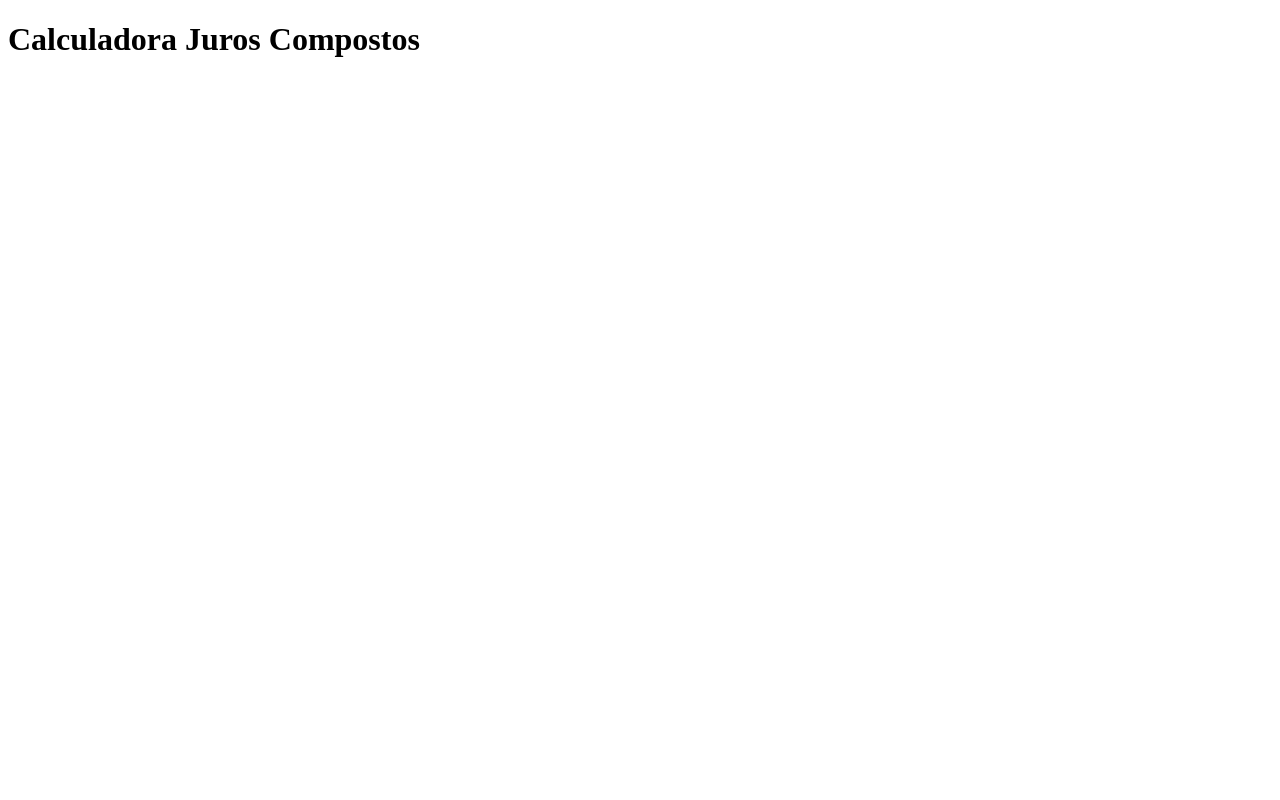
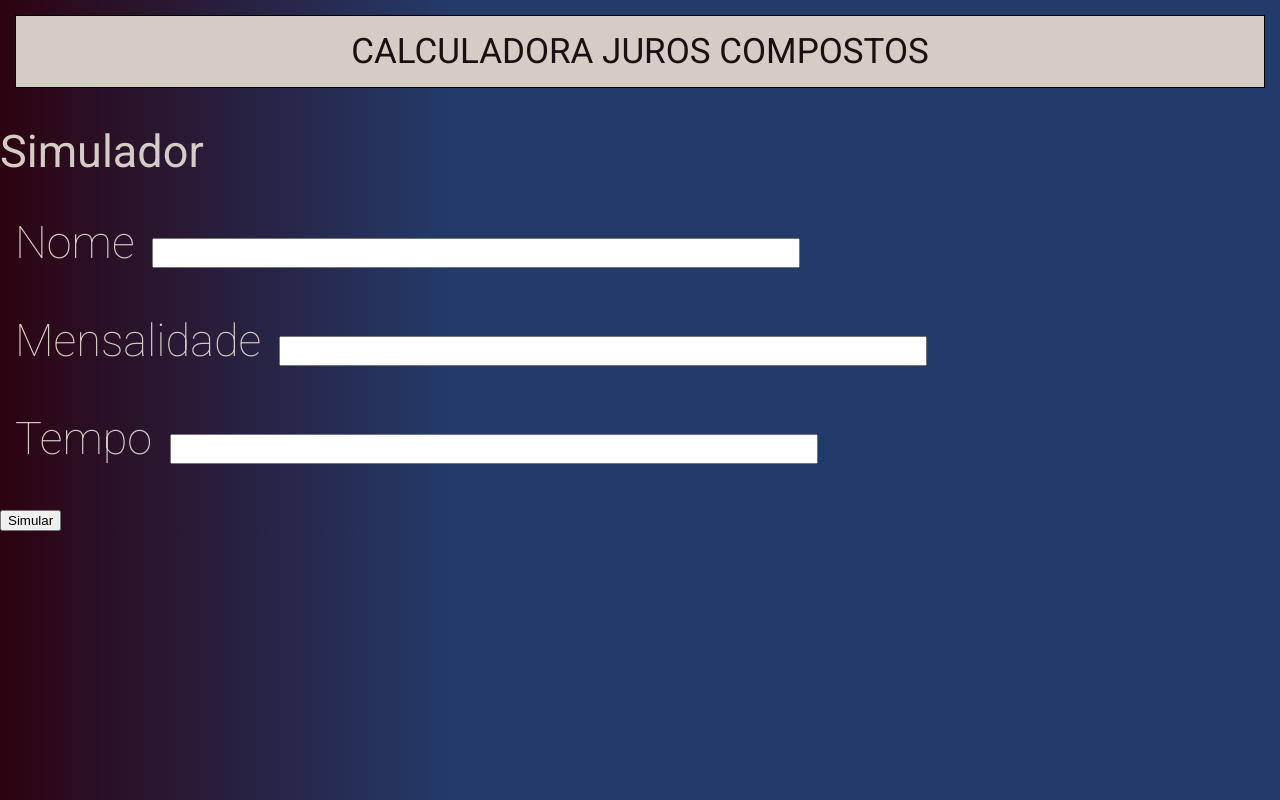
Before and after one commit to walterjrr/JurosCompostos, a plain HTML site: page index.html in a window 1280 px wide. Drawn offline with Linux system fonts and the light colour scheme.

Commit message:
html desenvolvido

```diff
--- a/index.html
+++ b/index.html
@@ -8,7 +8,32 @@
     <link rel="stylesheet" href="style.css">
 </head>
 <body>
-    <h1>Calculadora Juros Compostos</h1>
+    <section class="Register">
+        <header>
+            <h1>CALCULADORA JUROS COMPOSTOS</h1>
+        </header>
+
+        <h2>Simulador</h2>
+
+        <div class="form-register">
+            <form action="">
+                <div class="name">
+                    <label for="">Nome</label>
+                    <input type="text" id="text" name="name">
+                </div>
+                <div>
+                    <label for="">Mensalidade</label>
+                    <input type="text" id="mensalidade">
+                </div>
+                <div>
+                    <label for="">Tempo</label>
+                    <input type="text" id="tempo">
+                </div>
+
+                <button type="submit">Simular</button>
+            </form>
+        </div>
+    </section>
 
     <script src="script.js"></script>
 </body>
--- a/style.css
+++ b/style.css
@@ -0,0 +1,66 @@
+@import url('https://fonts.googleapis.com/css2?family=Roboto:wght@100;400&display=swap');
+
+body{
+    padding: 0;
+    margin: 0;
+    box-sizing: border-box;
+
+    font-family: 'Roboto', sans-serif;
+    background: rgb(44,3,17);
+    background: linear-gradient(90deg, rgba(44,3,17,1) 0%, rgba(36,58,105,1) 35%);
+}
+
+:root {
+    --primary-color: #243a69;
+    --second-color: #5b88a5;
+    --black-color: #191013;
+    --white-color: #d4cdc5;
+}
+
+html {
+    font-size: 62.5%;
+}
+
+/*****Register*****/
+
+.Register header h1{
+    font-weight: 400;
+    display: flex;
+    justify-content: center;
+    align-items: center;
+    border: 1px solid black;
+    padding: 1.5rem;
+    font-size: 3.5rem;
+    color: var(--black-color);
+    margin: 1.5rem;
+    background-color: var(--white-color);
+}
+
+h2 {
+    font-weight: 400;
+    display: flex;
+    justify-content: left;
+    align-items: center;
+    font-size: 45px;
+    color: var(--white-color);
+}
+
+/*********FormRegister***********/
+
+.form-register label {
+    font-weight: 100;
+    font-size: 4.5rem;
+    color: var(--white-color);
+    margin: 1.5rem 1.5rem ;
+    width: 50vw;
+    height: 3vh;
+}
+
+.form-register input {
+    width: 50vw;
+    height: 3vh;
+}
+
+.form-register div {
+    margin-bottom: 4.5rem;
+}
```
